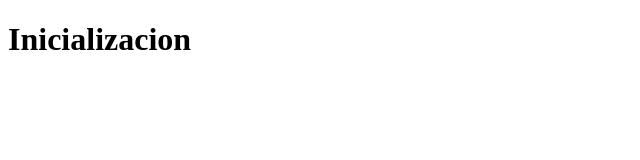
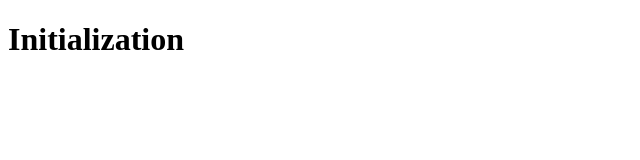
Before and after one commit to enilson100/hinode-teste-tecnico, a React (Create React App) app: page / in a window 1280 px wide. Shown: the top 160 px of the page, without its empty margins (0-640 px from the left). Built offline with nearby package versions, Linux system fonts and the light colour scheme.

Commit message:
fix:initialization

```diff
--- a/src/App.tsx
+++ b/src/App.tsx
@@ -2,7 +2,7 @@
 function App() {
   return (
     <div>
-      <h1>Inicializacion</h1>
+      <h1>Initialization</h1>
     </div>
   );
 }
```
